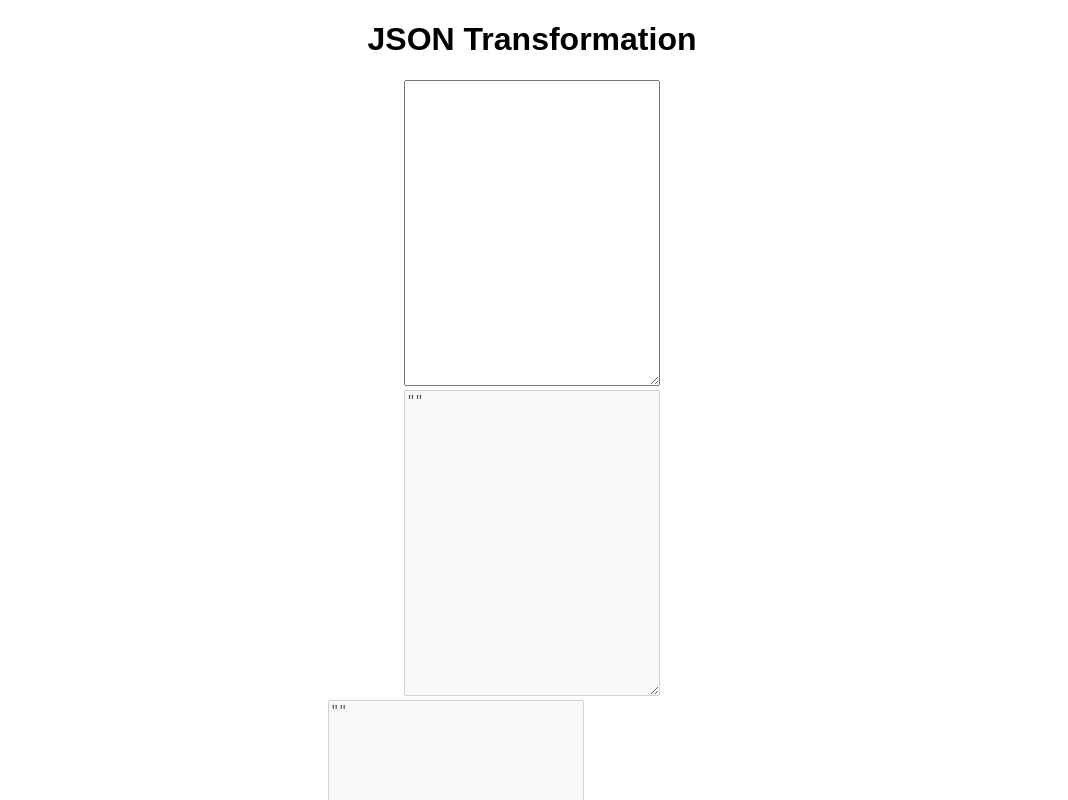
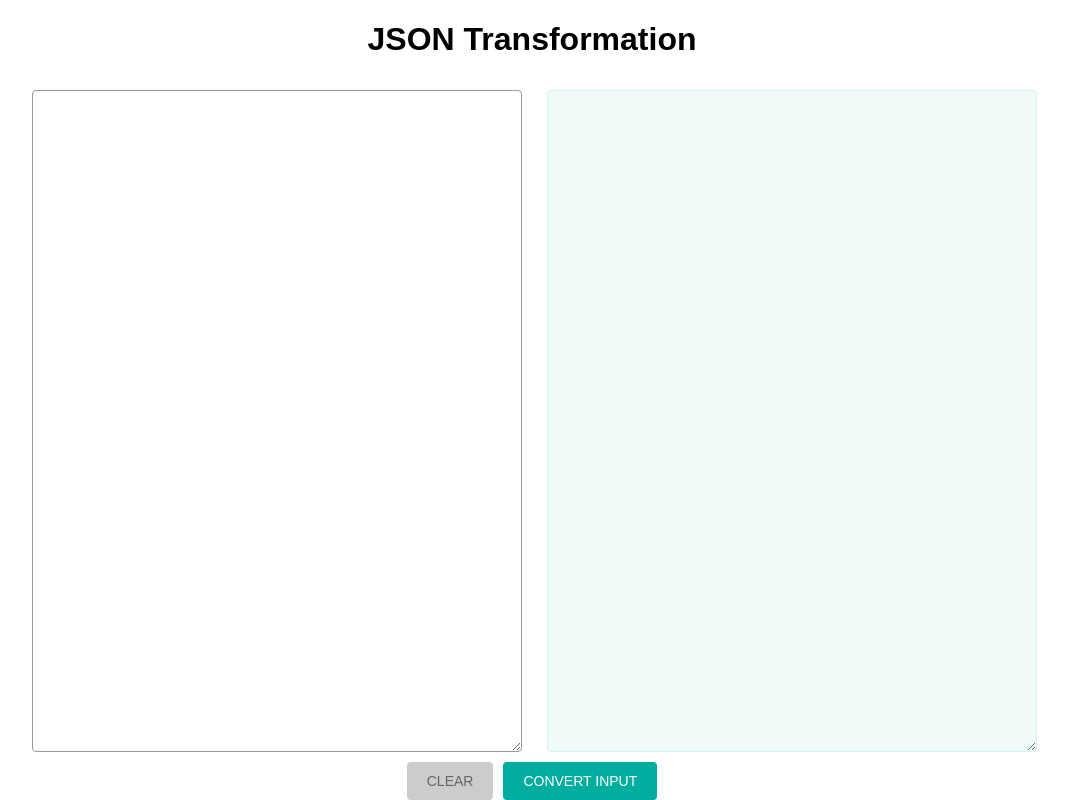
Before and after one commit to nengratana/json-transformation, a React (Create React App) app: page / in a window 1280 px wide. Shown: the top 800 px of the page, without its empty margins (108-1176 px from the left). Built offline with nearby package versions, Linux system fonts and the light colour scheme.

Commit message:
Add CSS style for InputBox, OutputBox and Button Add isClean state to check that input has been touched or not Add error CSS for OutputBox Component Add Clear Button for InputBox

```diff
--- a/src/App.css
+++ b/src/App.css
@@ -1,9 +1,69 @@
 .App {
+  display: block;
   text-align: center;
+  max-width: 1020px;
+  margin: 0 auto;
+}
+
+.display {
+  display: grid;
+  grid-template-columns: 50% 50%;
+  grid-gap: 5px;
 }
 
 .box {
-  width: 250px;
-  height: 300px;
-  margin: 0 10px;
+  height: 600px;
+  margin: 10px 10px;
+  padding: 30px;
+  font-size: 16px;
+  color: #666;
+  border-radius: 4px;
+  font-family: Arial, Helvetica, sans-serif;
 }
+
+.input {
+  border: 1px solid #999;
+}
+
+.output {
+  background-color: #f0faf9;
+  border: 1px solid #d7f2f0;
+  color:  #00ad9f;
+}
+
+.error {
+  background-color: #fde8dc;
+  border: 1px solid #fb6d77;
+  color:  #fb6d77;
+  text-align: center;
+  font-size: 24px;
+}
+
+.button {
+  margin: 0 5px;
+  padding: 7px 20px;
+  border: 0px;
+  border-radius: 4px;
+  font-weight: 500;
+  font-size: 14px
+}
+
+.convert {
+  background-color: #00ad9f;
+  line-height: 24px;
+  color: white;
+}
+
+.convert:hover {
+  background-color: #00c5b5
+}
+
+.clear {
+  background-color: #ccc;
+  line-height: 24px;
+  color: #666;
+}
+
+.clear:hover {
+  background-color: #ddd;
+}
--- a/src/App.js
+++ b/src/App.js
@@ -6,8 +6,9 @@ import "./App.css";
 
 class App extends Component {
   state = {
-    input: "",
-    output: "",
+    input: " ",
+    output: " ",
+    isClean: true,
     error: false
   };
 
@@ -17,14 +18,18 @@ class App extends Component {
   };
 
   convertInput = () => {
-    const { input, error } = this.state;
+    const { input } = this.state;
+    // Check if Input is an Object
     const isInputObject = this.isInputObject(input);
 
     if (isInputObject) {
+      // Pull each object from input and reformatted into a single array
+      // [{id:1..},{id:2...},{id:3...}]
       const reformattedInput = this.reformatInput(input);
+
+      // Transform the reformatted array into expected output
       const output = this.transformInput(reformattedInput, null);
-
-      this.setState({ output, error: false });
+      this.setState({ output, error: false, isClean: false });
     } else {
       this.setState({ output: "Wrong input format", error: true });
     }
@@ -40,10 +45,14 @@ class App extends Component {
   };
 
   reformatInput = input => {
+    // Convert input from String into Object
     const inputObject = JSON.parse(input);
     let inputArray = [];
+
     Object.keys(inputObject).map(key => {
+      // Loop through each Object
       return inputObject[key].map(item => {
+        // Loop inside each array for inner Objects and push them into inputArray
         return inputArray.push(item);
       });
     });
@@ -52,9 +61,15 @@ class App extends Component {
 
   transformInput = (input, parent) => {
     let result = [];
-    input.filter(item => item.parent_id === parent).map(item => {
+    // Filter input with parent_id start with null
+    input
+      .filter(item => item.parent_id === parent)
+      // Loop through filtered item
+      .map(item => {
         let children = this.transformInput(input, item.id);
+        // If current item still has children
         if (children.length) {
+          // Run transformInput() again with current item is as parent_id
           item.children = children;
         }
         return result.push(item);
@@ -62,21 +77,30 @@ class App extends Component {
     return result;
   };
 
+  clearInput = () => {
+    this.setState({ input: "" });
+  };
+
   render() {
     return (
       <div className="App">
         <h1>JSON Transformation</h1>
+        <div className="display">
           <InputBox input={this.state.input} handleInput={this.handleInput} />
-        <OutputBox output={this.state.output} error={this.state.error} />
-        <textarea
-          className="output box"
-          value={JSON.stringify(this.state.output, null, 2)}
-          disabled
+          <OutputBox
+            output={this.state.output}
+            error={this.state.error}
+            clean={this.state.isClean}
           />
-        <button className="button" onClick={this.convertInput}>
-          Convert
+        </div>
+        <div className="row">
+          <button className="button clear" onClick={this.clearInput}>
+            CLEAR
           </button>
-        {this.state.error ? "Error is True" : "Error is false"}
+          <button className="button convert" onClick={this.convertInput}>
+            CONVERT INPUT
+          </button>
+        </div>
       </div>
     );
   }
--- a/src/InputBox.js
+++ b/src/InputBox.js
@@ -4,9 +4,7 @@ const InputBox = props => {
   const { input, handleInput } = props;
 
   return (
-    <div>
-      <textarea className="box input" onChange={handleInput} value={input} />
-    </div>
+    <textarea className="box input" onChange={handleInput} value={input} placeholder="Input JSON Object Here ..." />
   );
 };
 
--- a/src/OutputBox.js
+++ b/src/OutputBox.js
@@ -1,16 +1,14 @@
 import React from "react";
 
 const OutputBox = props => {
-  const { output } = props;
+  const { output, error, clean } = props;
 
   return (
-    <div>
-      <textarea
-        className="box output"
-        value={JSON.stringify(output, null, 2)}
-        disabled
-      />
-    </div>
+    <textarea
+      className={(error ? "error " : "") + "box output"}
+      value={error || clean ? output : JSON.stringify(output, null, 4)}
+      disabled
+    />
   );
 };
 
```
Lines whose indentation alone changed are shown as unchanged.
